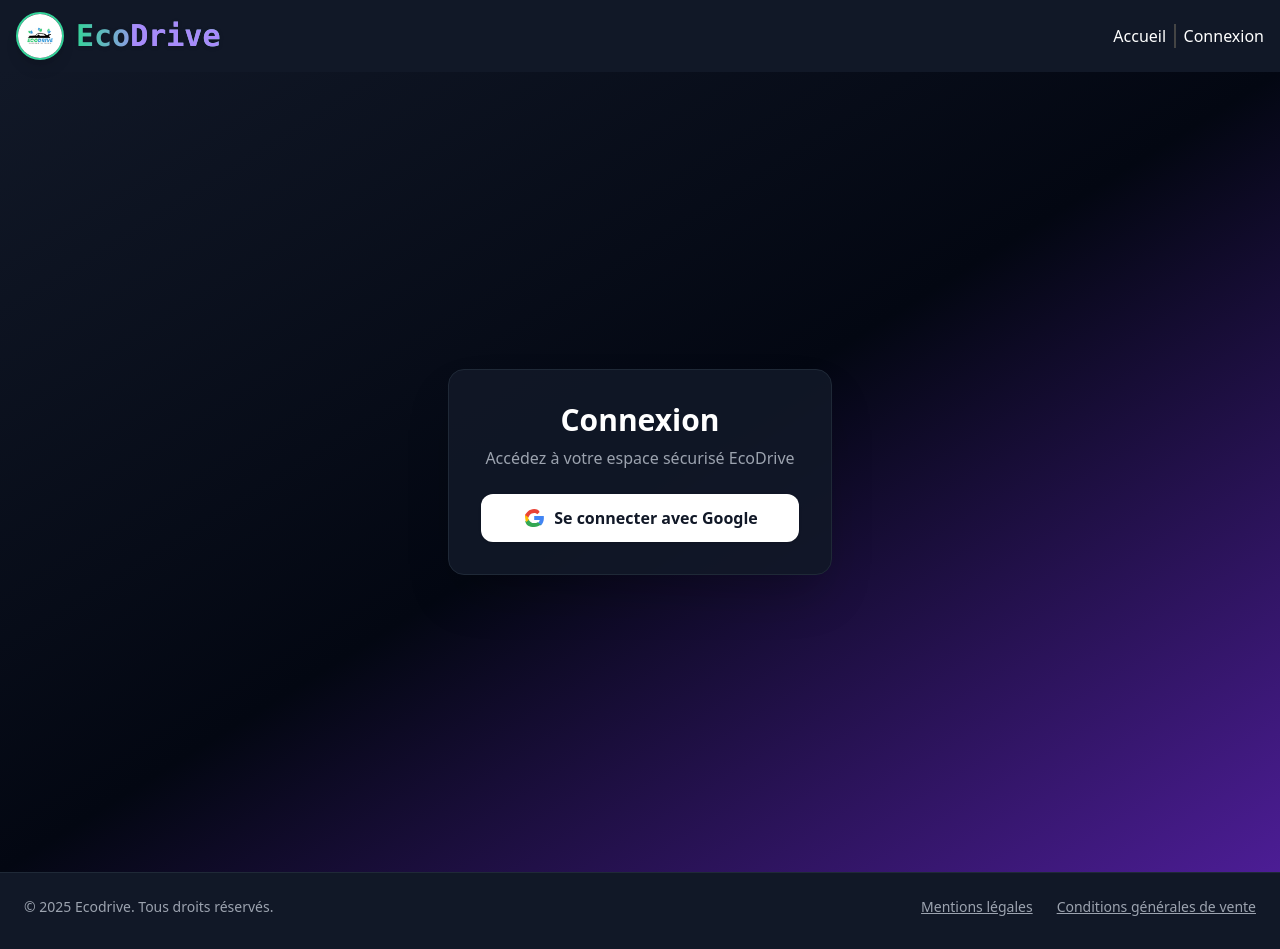
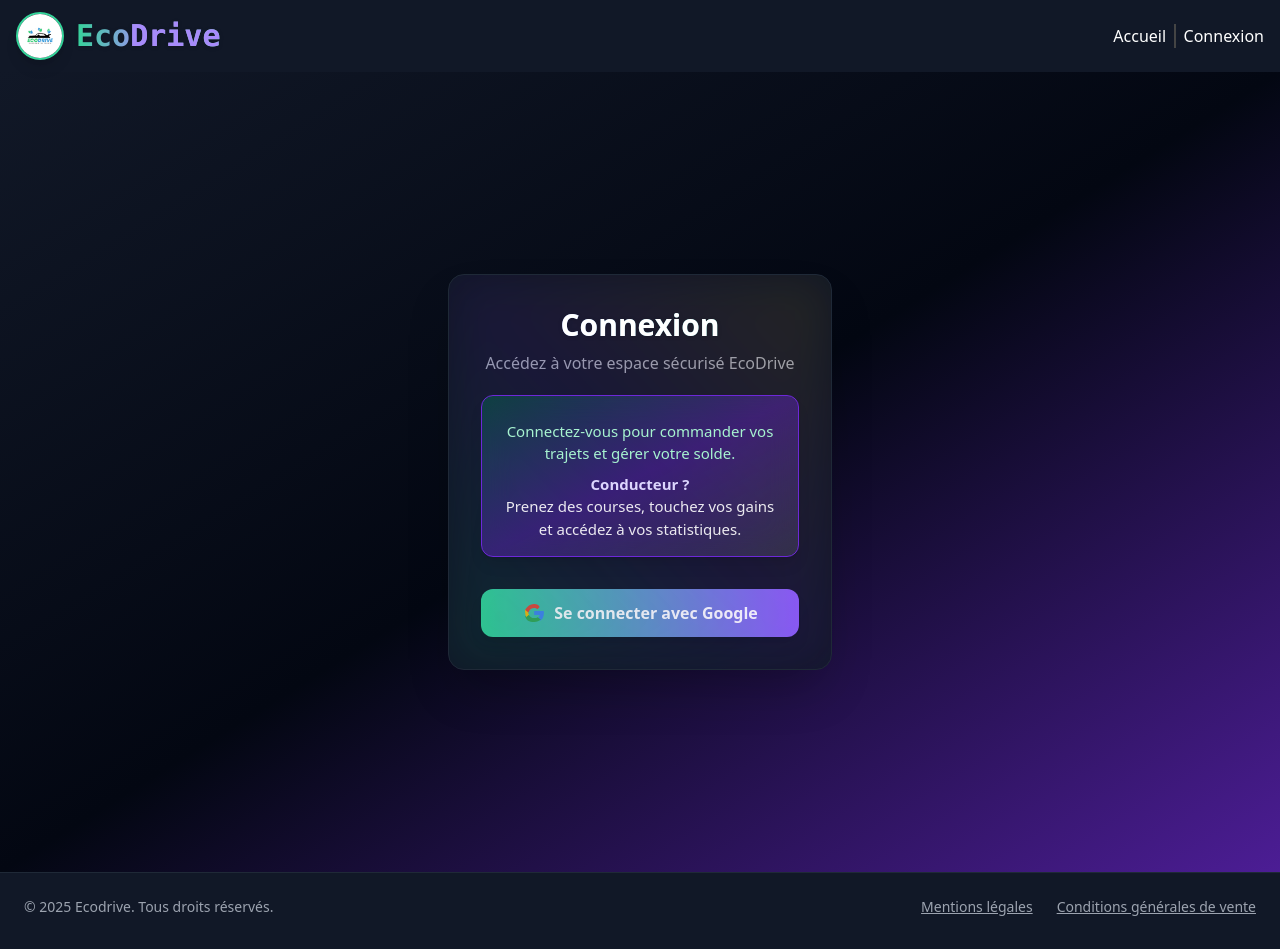
Before and after one commit to LCRpro/ecodrive-go-vuejs, a Vue app in the folder frontend/: page /login in a window 1280 px wide. Built offline with nearby package versions, Linux system fonts and the light colour scheme.

Commit message:
Style login

```diff
--- a/frontend/src/views/Login.vue
+++ b/frontend/src/views/Login.vue
@@ -1,12 +1,21 @@
 <template>
   <div class="min-h-screen flex items-center justify-center bg-gradient-to-br from-gray-900 via-gray-950 to-violet-900">
-    <div class="w-full max-w-sm p-8 bg-gray-900 bg-opacity-90 rounded-2xl shadow-2xl border border-gray-800">
-      <h2 class="text-3xl font-bold text-white mb-2 text-center">Connexion</h2>
-      <p class="text-gray-400 mb-6 text-center">Accédez à votre espace sécurisé EcoDrive</p>
-
+    <div class="w-full max-w-sm p-8 bg-gray-900/90 rounded-2xl shadow-2xl border border-gray-800 relative overflow-hidden">
+      <div class="absolute inset-0 bg-gradient-to-tr from-emerald-700/20 via-violet-700/10 to-yellow-500/10 blur-xl pointer-events-none" />
+      <h2 class="text-3xl font-extrabold text-white mb-2 text-center drop-shadow bg-gradient-to-r from-violet-400 to-emerald-400 bg-clip-text text-transparent">
+        Connexion
+      </h2>
+      <p class="text-gray-400 mb-5 text-center">Accédez à votre espace sécurisé EcoDrive</p>
+      <div class="relative mb-8">
+        <div class="bg-gradient-to-br from-emerald-700/40 via-violet-700/40 to-white/10 backdrop-blur-lg text-emerald-200 text-[15px] rounded-xl p-4 pt-6 border border-violet-700 shadow-lg text-center font-medium">
+          Connectez-vous pour commander vos trajets et gérer votre solde.<br>
+          <span class="block mt-2 text-violet-200 font-semibold">Conducteur&nbsp;?</span>
+          <span class="text-white/90">Prenez des courses, touchez vos gains et accédez à vos statistiques.</span>
+        </div>
+      </div>
       <button
         @click="googleLogin"
-        class="w-full flex items-center justify-center gap-2 px-4 py-3 rounded-xl bg-white text-gray-900 font-semibold shadow hover:bg-gray-100 transition"
+        class="w-full flex items-center justify-center gap-2 px-4 py-3 rounded-xl bg-gradient-to-r from-emerald-400 to-violet-500 text-white font-bold shadow-lg hover:scale-[1.025] hover:shadow-emerald-600/40 active:scale-100 transition"
       >
         <svg class="w-6 h-6" viewBox="0 0 24 24">
           <g>
@@ -18,7 +27,6 @@
         </svg>
         Se connecter avec Google
       </button>
-
       <div v-if="error" class="mt-6 text-red-500 text-center">{{ error }}</div>
     </div>
   </div>
```
